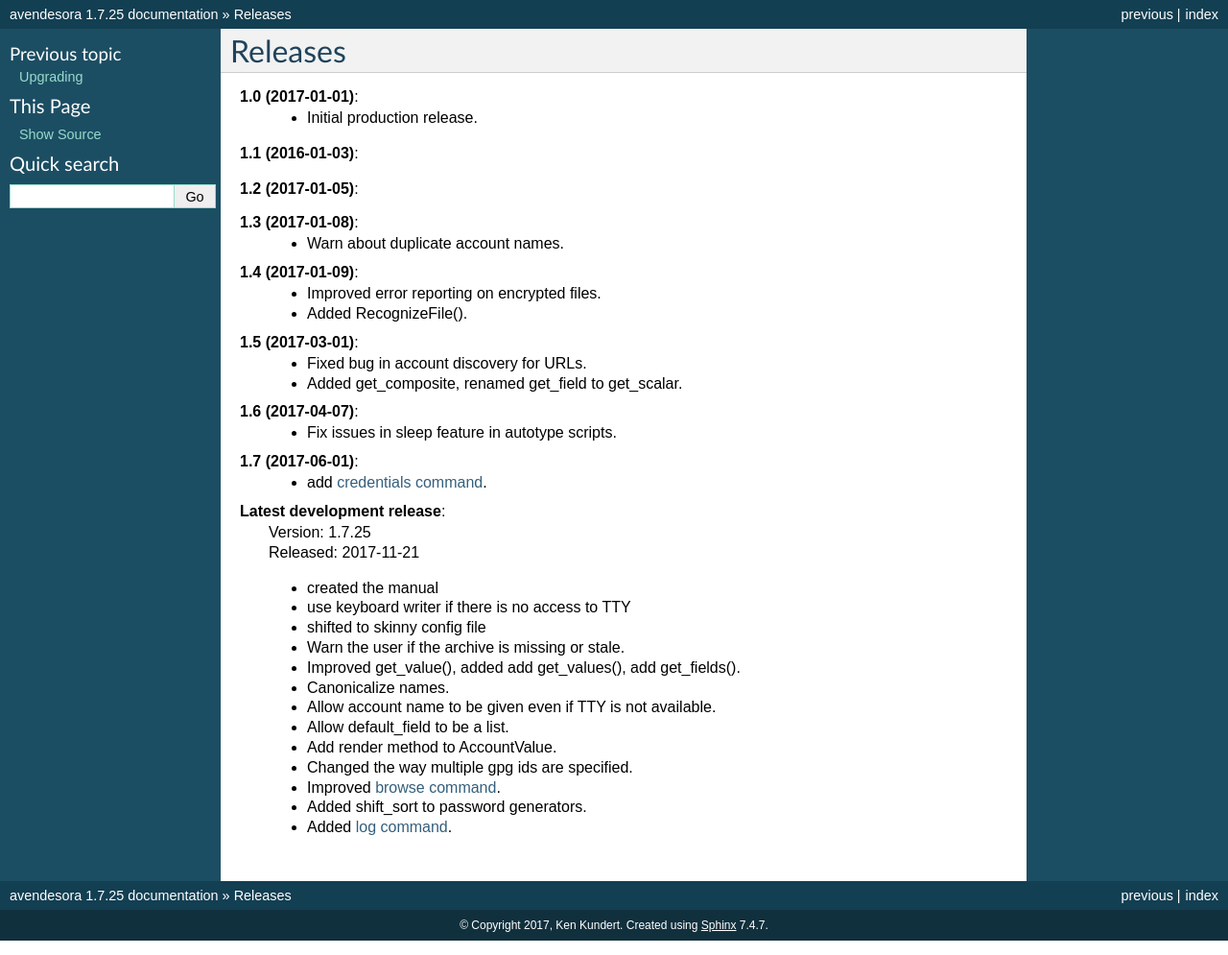
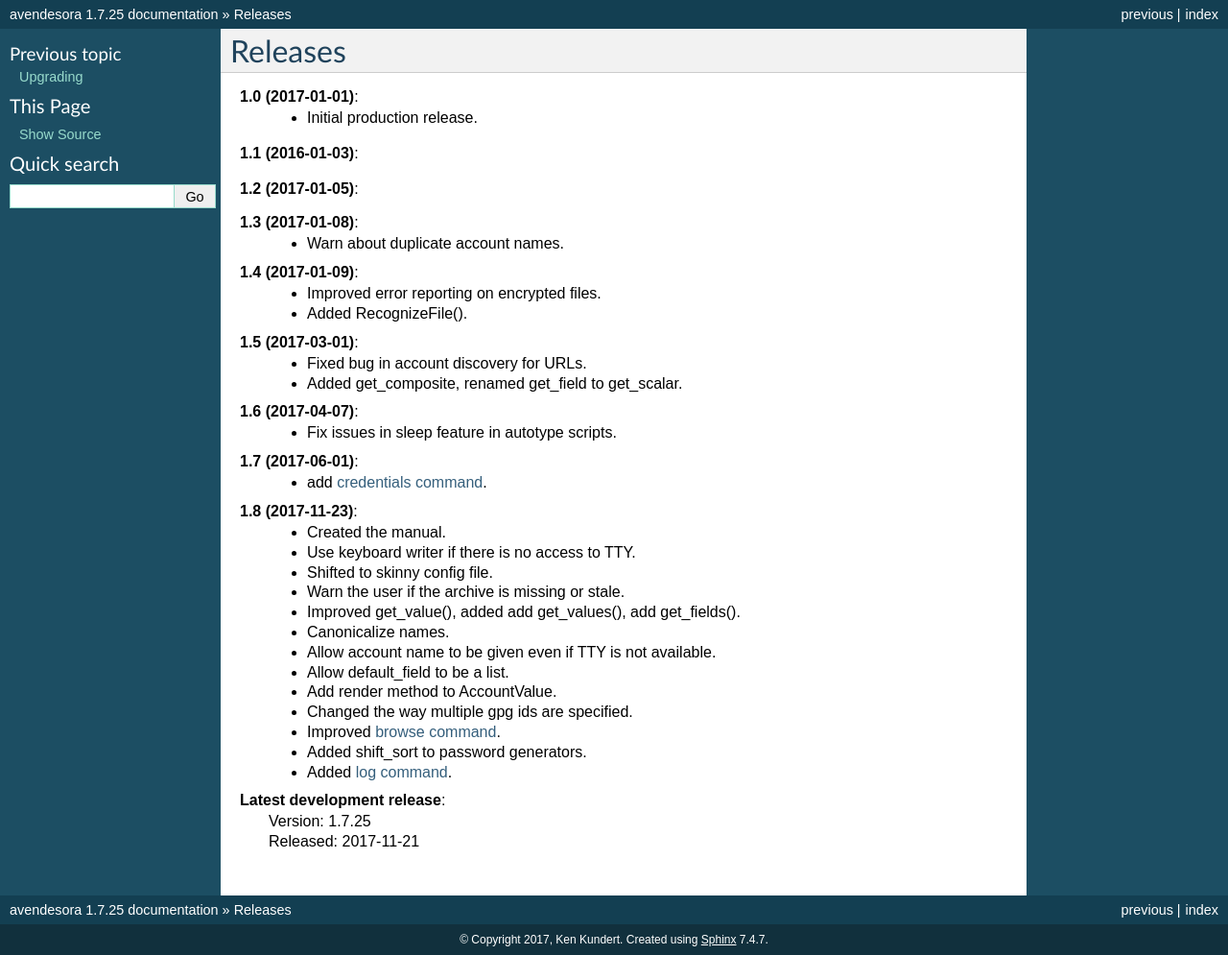
Before and after one commit to KenKundert/avendesora, a Sphinx documentation site: the page built from doc/releases.rst, in a window 1280 px wide. Shown: the whole page at 96% size. Built offline with Sphinx 7.4.7, drawn with Linux system fonts in a browser that asks for light colours.

Commit message:
Update release documentation.

```diff
--- a/doc/releases.rst
+++ b/doc/releases.rst
@@ -25,13 +25,10 @@ Releases
 **1.7 (2017-06-01)**:
     - add :ref:`credentials command <credentials command>`.
 
-**Latest development release**:
-    | Version: 1.7.25
-    | Released: 2017-11-21
-
-    - created the manual
-    - use keyboard writer if there is no access to TTY
-    - shifted to skinny config file
+**1.8 (2017-11-23)**:
+    - Created the manual.
+    - Use keyboard writer if there is no access to TTY.
+    - Shifted to skinny config file.
     - Warn the user if the archive is missing or stale.
     - Improved get_value(), added add get_values(), add get_fields().
     - Canonicalize names.
@@ -42,3 +39,7 @@ Releases
     - Improved :ref:`browse command <browse command>`.
     - Added shift_sort to password generators.
     - Added :ref:`log command <log command>`.
+
+**Latest development release**:
+    | Version: 1.7.25
+    | Released: 2017-11-21
```
